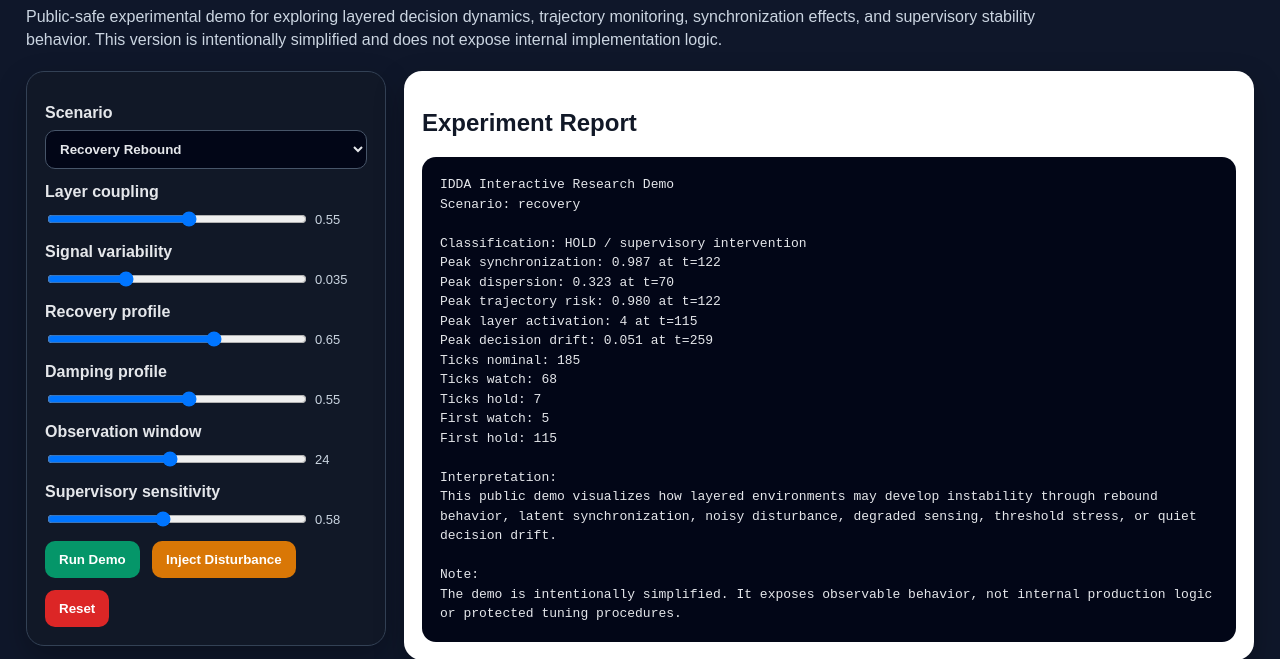
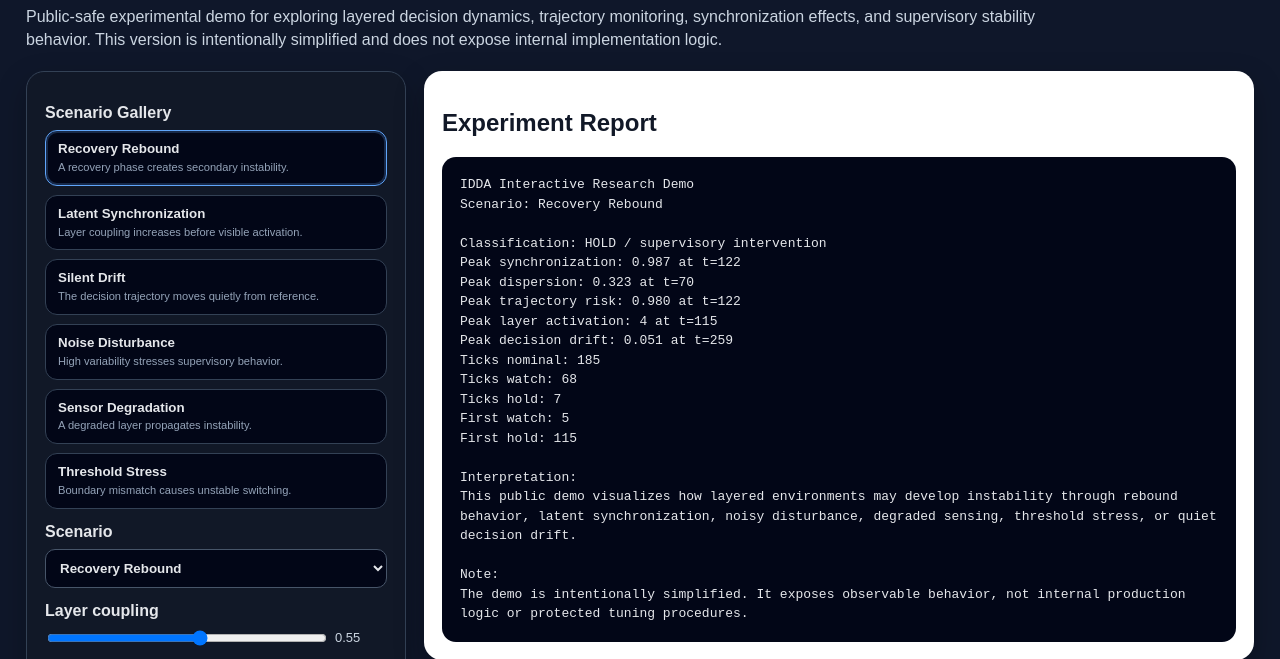
Before and after one commit to piotrpietruszewski-research/idda-interactive-lab, a plain HTML site: page index.html in a window 1280 px wide. Shown: the part 66-725 px from the top of the page. Drawn offline with nearby package versions, Linux system fonts and the light colour scheme.

Commit message:
Update index.html

```diff
--- a/index.html
+++ b/index.html
@@ -16,6 +16,8 @@
       --green: #059669;
       --red: #dc2626;
       --amber: #d97706;
+      --blue: #2563eb;
+      --violet: #7c3aed;
     }
     * { box-sizing: border-box; }
     body {
@@ -38,7 +40,7 @@
     }
     .top {
       display: grid;
-      grid-template-columns: 360px 1fr;
+      grid-template-columns: 380px 1fr;
       gap: 18px;
       align-items: start;
     }
@@ -82,6 +84,34 @@
     .run:hover { background: #047857; }
     .inject:hover { background: #b45309; }
     .reset:hover { background: #b91c1c; }
+    .gallery {
+      display: grid;
+      grid-template-columns: 1fr;
+      gap: 9px;
+      margin: 8px 0 14px;
+    }
+    .preset {
+      width: 100%;
+      text-align: left;
+      background: #020617;
+      border: 1px solid #334155;
+      color: #e5e7eb;
+      margin: 0;
+      padding: 10px 12px;
+      border-radius: 12px;
+      line-height: 1.25;
+    }
+    .preset:hover { background: #172033; }
+    .preset.active {
+      border-color: #60a5fa;
+      box-shadow: 0 0 0 2px rgba(96,165,250,.22) inset;
+    }
+    .preset small {
+      display: block;
+      color: #94a3b8;
+      font-weight: 500;
+      margin-top: 3px;
+    }
     .report-card {
       background: #fff;
       color: #111827;
@@ -160,8 +190,18 @@
 
     <div class="top">
       <div class="panel">
+        <label>Scenario Gallery</label>
+        <div class="gallery">
+          <button class="preset active" id="preset-recovery" onclick="applyPreset('recovery')">Recovery Rebound<small>A recovery phase creates secondary instability.</small></button>
+          <button class="preset" id="preset-latent" onclick="applyPreset('latent')">Latent Synchronization<small>Layer coupling increases before visible activation.</small></button>
+          <button class="preset" id="preset-drift" onclick="applyPreset('drift')">Silent Drift<small>The decision trajectory moves quietly from reference.</small></button>
+          <button class="preset" id="preset-noise" onclick="applyPreset('noise')">Noise Disturbance<small>High variability stresses supervisory behavior.</small></button>
+          <button class="preset" id="preset-sensor" onclick="applyPreset('sensor')">Sensor Degradation<small>A degraded layer propagates instability.</small></button>
+          <button class="preset" id="preset-threshold" onclick="applyPreset('threshold')">Threshold Stress<small>Boundary mismatch causes unstable switching.</small></button>
+        </div>
+
         <label>Scenario</label>
-        <select id="scenario">
+        <select id="scenario" onchange="syncPresetFromSelect(); runLab();">
           <option value="recovery">Recovery Rebound</option>
           <option value="latent">Latent Synchronization</option>
           <option value="drift">Silent Drift</option>
@@ -253,6 +293,15 @@ const INTERNAL_LIMITS = Object.freeze({
   drift: 0.42
 });
 
+const PRESETS = {
+  recovery: { coupling: 0.55, noise: 0.035, recovery: 0.65, damping: 0.55, window: 24, tau: 0.58 },
+  latent: { coupling: 0.80, noise: 0.028, recovery: 0.40, damping: 0.60, window: 28, tau: 0.60 },
+  drift: { coupling: 0.28, noise: 0.026, recovery: 0.35, damping: 0.72, window: 30, tau: 0.62 },
+  noise: { coupling: 0.48, noise: 0.075, recovery: 0.52, damping: 0.50, window: 18, tau: 0.58 },
+  sensor: { coupling: 0.58, noise: 0.032, recovery: 0.55, damping: 0.58, window: 24, tau: 0.57 },
+  threshold: { coupling: 0.62, noise: 0.035, recovery: 0.50, damping: 0.42, window: 20, tau: 0.56 }
+};
+
 function random() { seed = (1664525 * seed + 1013904223) % 4294967296; return seed / 4294967296; }
 function randn() { let u=0,v=0; while(u===0)u=random(); while(v===0)v=random(); return Math.sqrt(-2*Math.log(u))*Math.cos(2*Math.PI*v); }
 function clip(x,a,b){ return Math.max(a, Math.min(b,x)); }
@@ -268,18 +317,32 @@ function getParams(){ return {
   window: Number(document.getElementById('window').value),
   sensitivity: Number(document.getElementById('tau').value)
 }; }
+function setValue(id, value){ document.getElementById(id).value = value; }
 function syncLabels(){ ['coupling','noise','recovery','damping','window','tau'].forEach(id=>{ document.getElementById(id+'Val').textContent = document.getElementById(id).value; }); }
-function resetDefaults(){
-  document.getElementById('scenario').value='recovery';
-  document.getElementById('coupling').value='0.55';
-  document.getElementById('noise').value='0.035';
-  document.getElementById('recovery').value='0.65';
-  document.getElementById('damping').value='0.55';
-  document.getElementById('window').value='24';
-  document.getElementById('tau').value='0.58';
-  manualImpulse=false;
-  syncLabels(); runLab();
+function setActivePreset(name){
+  document.querySelectorAll('.preset').forEach(el => el.classList.remove('active'));
+  const btn = document.getElementById('preset-' + name);
+  if(btn) btn.classList.add('active');
 }
+function applyPreset(name){
+  const p = PRESETS[name];
+  document.getElementById('scenario').value = name;
+  setValue('coupling', p.coupling);
+  setValue('noise', p.noise);
+  setValue('recovery', p.recovery);
+  setValue('damping', p.damping);
+  setValue('window', p.window);
+  setValue('tau', p.tau);
+  manualImpulse = false;
+  setActivePreset(name);
+  syncLabels();
+  runLab();
+}
+function syncPresetFromSelect(){
+  const name = document.getElementById('scenario').value;
+  setActivePreset(name);
+}
+function resetDefaults(){ applyPreset('recovery'); }
 function computeC(h,start,end){ const C=Array.from({length:L},()=>Array(L).fill(0)); if(end-start<5){ for(let i=0;i<L;i++)C[i][i]=1; return C; } for(let i=0;i<L;i++){ for(let j=0;j<L;j++){ if(i===j){C[i][j]=1; continue;} const x=[],y=[]; for(let t=start;t<=end;t++){x.push(h[t][i]); y.push(h[t][j]);} C[i][j]=corr(x,y); } } return C; }
 function syncFromC(C){ const v=[]; for(let i=0;i<L;i++)for(let j=i+1;j<L;j++)v.push(Math.abs(C[i][j])); return mean(v); }
 function dispersionFromC(C){ const v=[]; for(let i=0;i<L;i++)for(let j=i+1;j<L;j++)v.push(Math.abs(C[i][j])); return std(v); }
@@ -373,11 +436,17 @@ function simulate(){
 function maxIdx(a){ let v=-Infinity, idx=0; for(let i=0;i<a.length;i++) if(a[i]>v){v=a[i];idx=i;} return {v,idx}; }
 function count(a,x){ return a.filter(v=>v===x).length; }
 function first(a,fn){ for(let i=0;i<a.length;i++) if(fn(a[i],i)) return i; return -1; }
+function scenarioName(value){
+  return {
+    recovery:'Recovery Rebound', latent:'Latent Synchronization', drift:'Silent Drift',
+    noise:'Noise Disturbance', sensor:'Sensor Degradation', threshold:'Threshold Stress'
+  }[value] || value;
+}
 function report(r){
   const ms=maxIdx(r.sync), mr=maxIdx(r.risk), ma=maxIdx(r.activation), md=maxIdx(r.drift), mp=maxIdx(r.dispersion);
   const fh=first(r.state,x=>x===STATE_HOLD), fw=first(r.state,x=>x===STATE_WATCH);
   const classification = fh>=0 ? 'HOLD / supervisory intervention' : (fw>=0 ? 'WATCH / early warning' : 'NOMINAL / stable');
-  return `IDDA Interactive Research Demo\nScenario: ${r.p.scenario}\n\n`+
+  return `IDDA Interactive Research Demo\nScenario: ${scenarioName(r.p.scenario)}\n\n`+
   `Classification: ${classification}\n`+
   `Peak synchronization: ${ms.v.toFixed(3)} at t=${ms.idx}\n`+
   `Peak dispersion: ${mp.v.toFixed(3)} at t=${mp.idx}\n`+
@@ -425,7 +494,7 @@ function render(r){
 function colorFor(v){ const x=clip(v,0,1); const r=Math.floor(246-90*(1-x)); const g=Math.floor(246-220*x); const b=Math.floor(255-60*x); return `rgb(${r},${g},${b})`; }
 function drawHeatmap(t){ if(!last)return; t=Math.max(0,Math.min(T-1,t)); document.getElementById('heatT').textContent=t; document.getElementById('timeSlider').value=t; const canvas=document.getElementById('heatmap'), ctx=canvas.getContext('2d'), W=canvas.width; ctx.clearRect(0,0,W,W); const pad=46, cell=(W-pad-10)/L, C=last.CLog[t]; ctx.font='15px Arial'; ctx.fillStyle='#111827'; for(let i=0;i<L;i++){ctx.fillText(`λ${i}`,pad+i*cell+cell*.38,28); ctx.fillText(`λ${i}`,12,pad+i*cell+cell*.60);} for(let i=0;i<L;i++){ for(let j=0;j<L;j++){ const v=Math.abs(C[i][j]); ctx.fillStyle=colorFor(v); ctx.fillRect(pad+j*cell,pad+i*cell,cell-3,cell-3); ctx.fillStyle=v>.65?'#fff':'#111827'; ctx.font='13px Arial'; ctx.fillText(v.toFixed(2),pad+j*cell+cell*.22,pad+i*cell+cell*.56); }} }
 
-syncLabels(); runLab();
+syncLabels(); applyPreset('recovery');
 </script>
 </body>
 </html>
```
